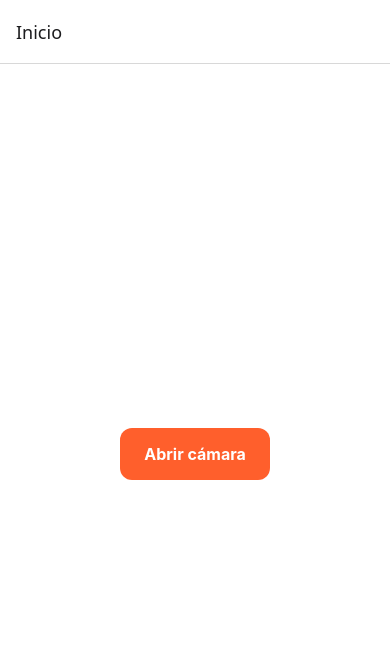
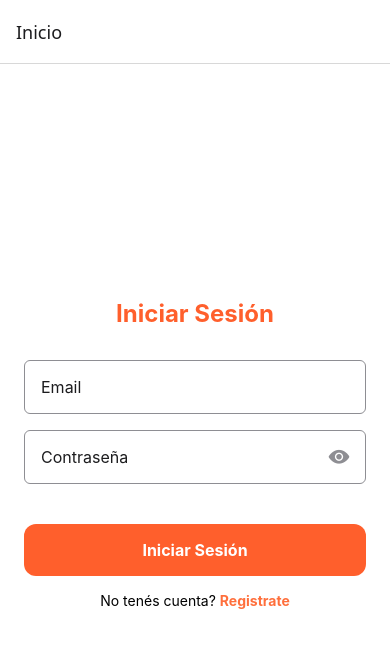
Before and after one commit to TomasGamarra/RappiFarma, a React Native app: screen /Login in a window 390 px wide. Before the commit this address had no page. Shown: the top 648 px of the page. Built offline with nearby package versions, Linux system fonts and the light colour scheme.

Commit message:
LoginScreen

```diff
--- a/App.js
+++ b/App.js
@@ -1,6 +1,7 @@
 import { NavigationContainer } from '@react-navigation/native';
 import { createNativeStackNavigator } from '@react-navigation/native-stack';
 import HomeScreen from './src/screens/HomeScreen';
+import LoginScreen from './src/screens/LoginScreen';
 
 const Stack = createNativeStackNavigator();
 
@@ -9,8 +10,8 @@ export default function App() {
     <NavigationContainer>
       <Stack.Navigator>
         <Stack.Screen
-          name="Home"
-          component={HomeScreen}
+          name="Login"
+          component={LoginScreen}
           options={{ title: 'Inicio' }}
         />
       </Stack.Navigator>
--- /dev/null
+++ b/src/screens/LoginScreen.js
@@ -0,0 +1,156 @@
+import React, { useState } from 'react';
+import {
+    View,
+    Text,
+    TextInput,
+    Pressable,
+    StyleSheet,
+    TouchableOpacity,
+} from 'react-native';
+import { theme } from '../styles/theme';
+import { Ionicons } from '@expo/vector-icons';
+
+
+export default function LoginScreen({ navigation }) {
+    const [email, setEmail] = useState('');
+    const [password, setPassword] = useState('');
+    const [showPassword, setShowPassword] = useState(false);
+
+    const handleLogin = () => {
+        // Aquí iría la lógica de login
+        console.log('Email:', email, 'Password:', password);
+    };
+
+    return (
+        <View style={styles.container}>
+            <Text style={styles.title}>Iniciar Sesión</Text>
+
+            {/* Email */}
+            <TextInput
+                style={styles.input}
+                placeholder="Email"
+                value={email}
+                onChangeText={setEmail}
+                keyboardType="email-address"
+                autoCapitalize="none"
+            />
+
+            {/* Password */}
+            <View style={styles.inputWrapper}>
+                <TextInput
+                    style={styles.inputWithIcon}
+                    placeholder="Contraseña"
+                    value={password}
+                    onChangeText={setPassword}
+                    secureTextEntry={!showPassword}
+                />
+                <Pressable
+                    onPress={() => setShowPassword(!showPassword)}
+                    style={styles.iconButton}
+                >
+                    <Ionicons
+                        name={showPassword ? 'eye-off' : 'eye'}
+                        size={22}
+                        color={theme.colors.textMuted}
+                    />
+                </Pressable>
+            </View>
+
+
+
+            {/* Botón Login */}
+            <Pressable style={styles.loginButton} onPress={handleLogin}>
+                <Text style={styles.loginButtonText}>Iniciar Sesión</Text>
+            </Pressable>
+
+            {/* Registro */}
+            <View style={styles.registerContainer}>
+                <Text>No tenés cuenta? </Text>
+                <TouchableOpacity
+                    onPress={() => navigation.navigate('RegisterScreen')}
+                >
+                    <Text style={styles.registerText}>Registrate</Text>
+                </TouchableOpacity>
+            </View>
+        </View>
+    );
+}
+
+const styles = StyleSheet.create({
+    container: {
+        flex: 1,
+        backgroundColor: theme.colors.background,
+        padding: theme.spacing.lg,
+        justifyContent: 'center',
+    },
+    title: {
+        fontSize: theme.typography.fontSize.title,
+        fontWeight: theme.typography.fontWeight.bold,
+        color: theme.colors.primary,
+        marginBottom: theme.spacing.xl,
+        textAlign: 'center',
+    },
+    input: {
+        borderWidth: 1,
+        borderColor: theme.colors.textMuted,
+        borderRadius: theme.borderRadius.sm,
+        padding: theme.spacing.md,
+        marginBottom: theme.spacing.md,
+        fontSize: theme.typography.fontSize.medium,
+        color: theme.colors.text,
+    },
+    passwordContainer: {
+        flexDirection: 'row',
+        alignItems: 'center',
+    },
+    showButton: {
+        marginLeft: theme.spacing.sm,
+    },
+    showButtonText: {
+        color: theme.colors.primary,
+        fontWeight: theme.typography.fontWeight.bold,
+    },
+    loginButton: {
+        backgroundColor: theme.colors.primary,
+        borderRadius: theme.borderRadius.md,
+        paddingVertical: theme.spacing.md,
+        marginTop: theme.spacing.lg,
+        alignItems: 'center',
+    },
+    loginButtonText: {
+        color: theme.colors.background,
+        fontWeight: theme.typography.fontWeight.bold,
+        fontSize: theme.typography.fontSize.medium,
+    },
+    registerContainer: {
+        flexDirection: 'row',
+        justifyContent: 'center',
+        marginTop: theme.spacing.md,
+    },
+    registerText: {
+        color: theme.colors.secondary,
+        fontWeight: theme.typography.fontWeight.bold,
+    }, inputWrapper: {
+        position: 'relative',
+        marginBottom: theme.spacing.md,
+    },
+
+    inputWithIcon: {
+        borderWidth: 1,
+        borderColor: theme.colors.textMuted,
+        borderRadius: theme.borderRadius.sm,
+        paddingVertical: theme.spacing.md,
+        paddingLeft: theme.spacing.md,
+        paddingRight: 40, // 🔹 deja espacio para el icono a la derecha
+        fontSize: theme.typography.fontSize.medium,
+        color: theme.colors.text,
+    },
+
+    iconButton: {
+        position: 'absolute',
+        right: theme.spacing.md,
+        top: '50%',
+        transform: [{ translateY: -12 }], // 🔹 centra el ojo verticalmente
+    }
+
+});
```
